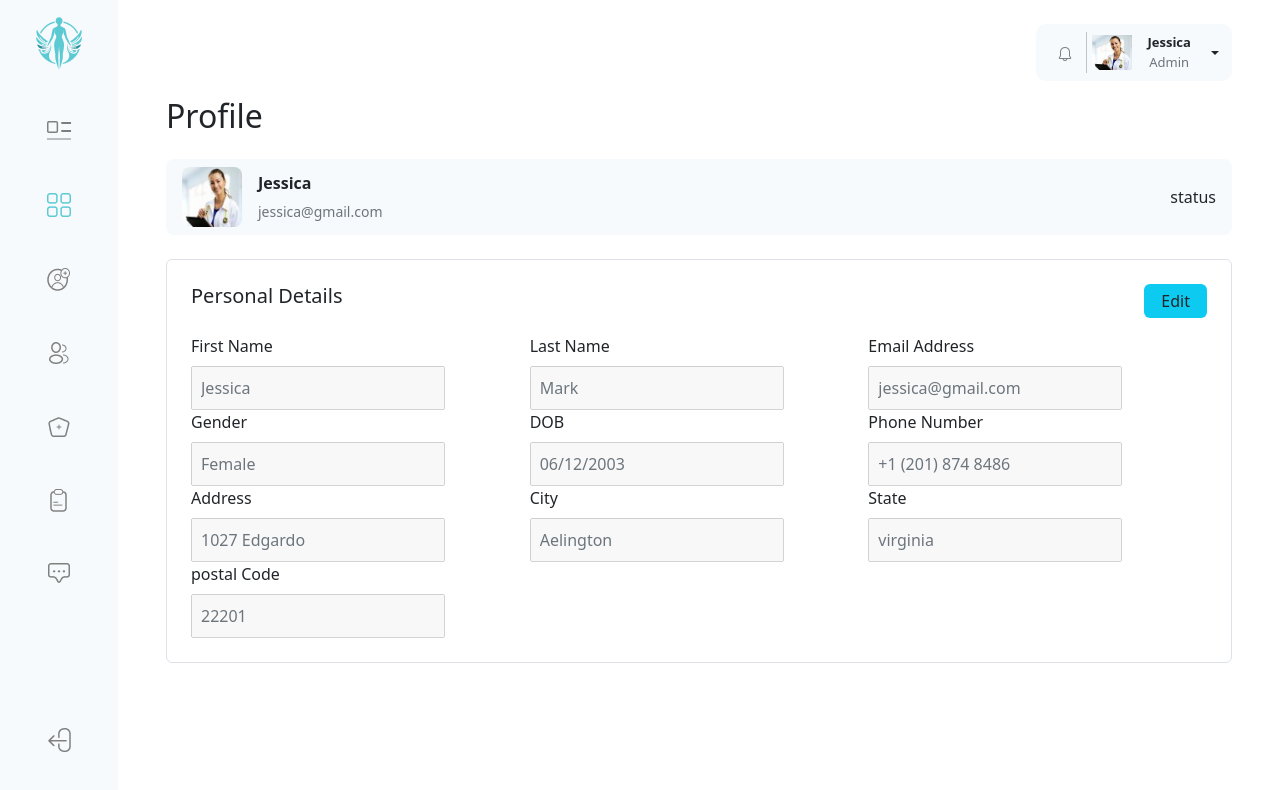
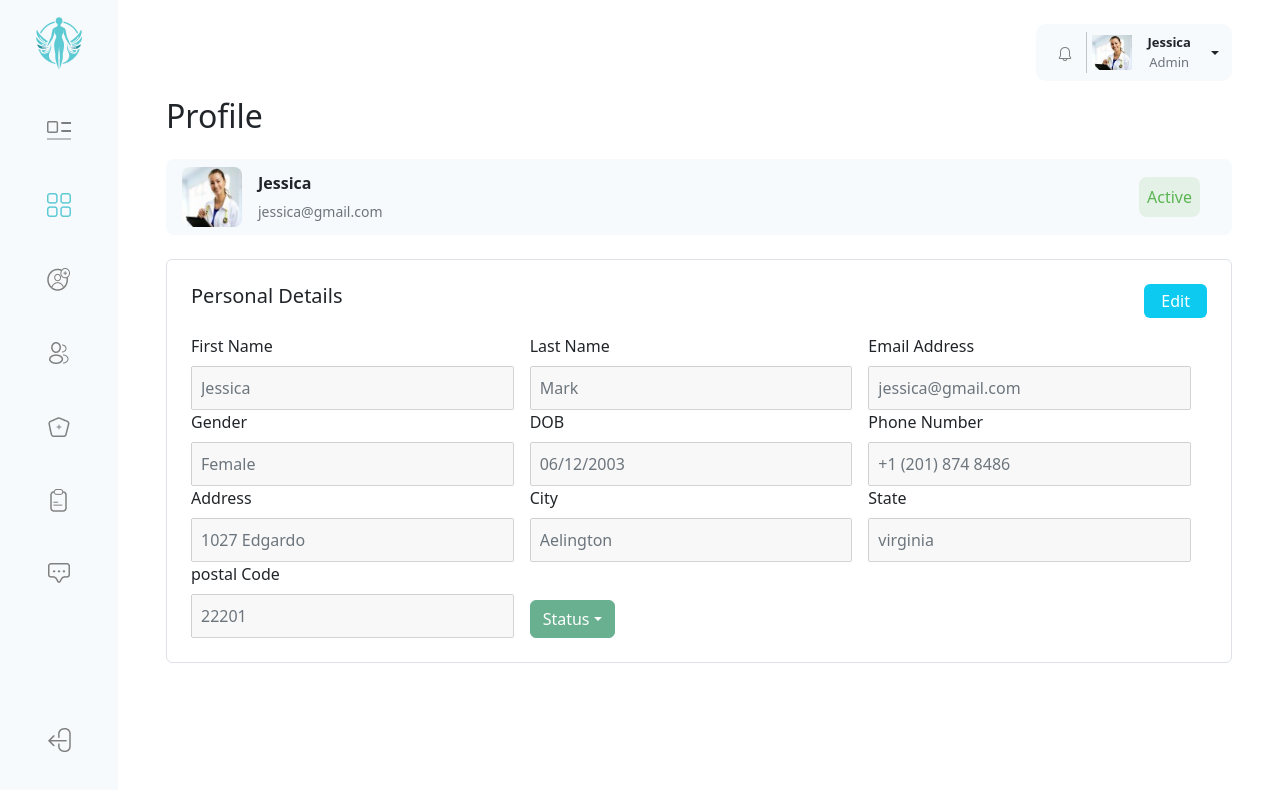
Before and after one commit to Nithish1206/myapp, a React (Create React App) app: page /Profile in a window 1280 px wide. Shown: the top 790 px of the page. Built offline with nearby package versions, Linux system fonts and the light colour scheme.

Commit message:
updated home page and active status

```diff
--- a/src/App.css
+++ b/src/App.css
@@ -2,3 +2,9 @@
   margin: 0;
   padding: 0;
 }
+.col1 {
+  background-color: #f7fafcff;
+}
+.col1 {
+  color: #b55252;
+}
--- a/src/App.js
+++ b/src/App.js
@@ -1,11 +1,12 @@
 import "./App.css";
 import * as React from "react";
 import { useState } from "react";
-import Home from "./components/Home";
 import { BrowserRouter, Routes, Route } from "react-router-dom";
 import Dashboard from "./components/Dashboard";
 import Profile from "./components/Profile";
-import Login from "./components/Login";
+import { Row, Col } from "react-bootstrap";
+import SideBar from "./components/SideBar";
+import Navigation from "./components/Navigation";
 
 function App() {
   const [details, setDetails] = useState([
@@ -24,12 +25,19 @@ function App() {
 
   return (
     <BrowserRouter>
-      <Routes>
-        <Route path="/" element={<Home />} />
-        <Route path="/Login" element={<Login />} />
-        <Route path="/Dashboard" element={<Dashboard />} />
-        <Route path="/Profile" element={<Profile User={User} setUser={setUser} details={details} setDetails={setDetails} />} />
-      </Routes>
+      <Row className="vh-100 m-0 p-0">
+        <Col xs={1} className="col1 p-0 m-0 w-auto">
+          <SideBar />
+        </Col>
+        <Col className="p-0 m-0">
+          <Navigation name={User[0]} />
+          <Routes>
+            <Route path="/" />
+            <Route path="/Dashboard" element={<Dashboard />} />
+            <Route path="/Profile" element={<Profile User={User} setUser={setUser} details={details} setDetails={setDetails} />} />
+          </Routes>
+        </Col>
+      </Row>
     </BrowserRouter>
   );
 }
--- a/src/components/CSS/Home.css
+++ /dev/null
@@ -1,3 +0,0 @@
-.col1 {
-  background-color: #f7fafcff;
-}
--- a/src/components/Dashboard.jsx
+++ b/src/components/Dashboard.jsx
@@ -5,8 +5,6 @@ import PE from "../Assests/Frame 20.png";
 import PIT from "../Assests/Frame 22.png";
 import RP from "../Assests/Frame 21.png";
 import "./CSS/Dashboard.css";
-import SideBar from "./SideBar";
-import Navigation from "./Navigation";
 
 const Dashboard = () => {
   const box1 = { title: "Patients Enrolled", count: 120, img: PE };
@@ -29,12 +27,6 @@ const Dashboard = () => {
     );
   }
   return (
-    <Row className="vh-100 m-0 p-0">
-      <Col xs={1} className="col1 p-0 m-0 w-auto">
-        <SideBar />
-      </Col>
-      <Col className="p-0 m-0">
-        <Navigation />
     <div className="ms-5 m-0 p-0">
       <Row className="w-100">
         <h2 className="w-100 mt-3">Dashboard</h2>
@@ -46,8 +38,6 @@ const Dashboard = () => {
         <Col></Col>
       </Row>
     </div>
-      </Col>
-    </Row>
   );
 };
 
--- a/src/components/Home.jsx
+++ /dev/null
@@ -1,20 +0,0 @@
-import React from "react";
-import { Row, Col } from "react-bootstrap";
-import SideBar from "./SideBar";
-import "./CSS/Home.css";
-import Navigation from "./Navigation";
-
-const Home = () => {
-  return (
-    <Row className="vh-100 m-0 p-0">
-      <Col xs={1} className="col1 p-0 m-0 w-auto">
-        <SideBar />
-      </Col>
-      <Col className="p-0 m-0">
-        <Navigation />
-      </Col>
-    </Row>
-  );
-};
-
-export default Home;
--- a/src/components/Navigation.jsx
+++ b/src/components/Navigation.jsx
@@ -5,13 +5,12 @@ import { Dropdown } from "react-bootstrap";
 import "./CSS/Navigation.css";
 import { Link } from "react-router-dom";
 
-const Navigation = ({ User }) => {
+const Navigation = ({ name }) => {
   const profile = {
     Pic: profilePic,
-    name: "Jessica",
+    name: name,
     Role: "Admin",
   };
-  console.log(User);
   return (
     <div className="w-100 d-flex justify-content-end p-0 m-0 pe-5 pt-4">
       <div className="navDiv d-flex justify-content-end p-2">
--- a/src/components/Profile.jsx
+++ b/src/components/Profile.jsx
@@ -1,23 +1,27 @@
 import React, { useState } from "react";
 import "./CSS/Profile.css";
-import { Row, Col } from "react-bootstrap";
-import SideBar from "./SideBar";
-import Navigation from "./Navigation";
+import { Row, Col, DropdownButton } from "react-bootstrap";
+import { Dropdown } from "react-bootstrap";
 import profilePic from "../Assests/doc.jpg";
 
 const Profile = ({ User, setUser, details, setDetails }) => {
   const [edit, setEdit] = useState(true);
-
-  // const [userName, setUserName] = useState(details.filter((d) => d.lable === "First Name")[0].value);
-  // const [Email, setEmail] = useState(details.filter((d) => d.lable === "Email Address")[0].value);
+  ///Handle Status
+  const [status, setStatus] = useState(["Active", "#5BB552", "#E4F1E7"]);
+  const handleStatusActive = (e) => {
+    setStatus([e, "#5BB552", "#E4F1E7"]);
+  };
+  const handleStatusInactive = (e) => {
+    setStatus([e, "#b55252", "#f1e4e4"]);
+  };
 
   ////inputFeild
   const inputFeild = (datas) => {
     const outlist = datas.map((data) => (
       <Col lg={4} key={data.lable} className="p-0 m-0">
-        <div className="m-auto">
+        <div className="m-auto pe-3">
           <label className="d-flex pb-2">{data.lable}</label>
-          <input type={data.type} value={data.value} onChange={(e) => handleChange(data, e.target.value)} disabled={edit} className="p-2 w-75 text-secondary" />
+          <input type={data.type} value={data.value} onChange={(e) => handleChange(data, e.target.value)} disabled={edit} className="p-2 w-100 text-secondary" />
         </div>
       </Col>
     ));
@@ -25,28 +29,19 @@ const Profile = ({ User, setUser, details, setDetails }) => {
   };
 
   ///Handle Change
-  const handleChange = (data, values) => {
-    const updateValue = details.map((detail) => (detail.lable === data.lable ? { ...detail, value: values } : detail));
-    //console.log(updateValue);
+  const handleChange = (data, Currentvalues) => {
+    const updateValue = details.map((detail) => (detail.lable === data.lable ? { ...detail, value: Currentvalues } : detail));
     setDetails(updateValue);
   };
 
   const handleClick = () => {
     setUser([details.filter((d) => d.lable === "First Name")[0].value, details.filter((d) => d.lable === "Email Address")[0].value]);
-    // setUserName(details.filter((d) => d.lable === "First Name")[0].value);
-    // setEmail(details.filter((d) => d.lable === "Email Address")[0].value);
     setEdit(!edit);
   };
   const userName = User[0];
   const Email = User[1];
 
   return (
-    <Row className="vh-100 m-0 p-0">
-      <Col xs={1} className="col1 p-0 m-0 w-auto">
-        <SideBar />
-      </Col>
-      <Col className="p-0 m-0">
-        <Navigation name={userName} />
     <div className="ms-5 m-0 p-0 me-5">
       <Row className="w-100 m-0 p-0">
         <h2 className="w-100 mt-3 m-0 p-0">Profile</h2>
@@ -62,8 +57,10 @@ const Profile = ({ User, setUser, details, setDetails }) => {
               </p>
             </div>
           </div>
-              <div className="d-flex align-items-center">
-                <p className="m-0 p-0">status</p>
+          <div className="d-flex align-items-center pe-3">
+            <p className="m-0 p-0 p-2 rounded-3" style={{ color: status[1], backgroundColor: status[2] }}>
+              {status[0]}
+            </p>
           </div>
         </div>
       </Row>
@@ -74,17 +71,35 @@ const Profile = ({ User, setUser, details, setDetails }) => {
               <h5>Personal Details</h5>
             </div>
             <div>
-                  <button className="btn px-3 py-1 no-border bg-info" onClick={() => handleClick()}>
+              <button className="btn px-3 py-1 no-border bg-info text-white" onClick={() => handleClick()}>
                 {edit ? "Edit" : "Save"}
               </button>
             </div>
           </div>
         </Row>
-            <Row className="m-0 p-0 d-flex justify-content-start mt-3 ">{inputFeild(details)}</Row>
-          </Row>
+        <Row className="m-0 p-0 d-flex justify-content-start mt-3 ">
+          {inputFeild(details)}
+          <Col lg={4} className="p-0 m-0 d-flex align-items-end">
+            <div>
+              <DropdownButton variant="success" title="Status" disabled={edit}>
+                <Dropdown.Item
+                  onClick={(e) => {
+                    handleStatusActive(e.target.innerHTML);
+                  }}>
+                  Active
+                </Dropdown.Item>
+                <Dropdown.Item
+                  onClick={(e) => {
+                    handleStatusInactive(e.target.innerHTML);
+                  }}>
+                  InActive
+                </Dropdown.Item>
+              </DropdownButton>
             </div>
           </Col>
         </Row>
+      </Row>
+    </div>
   );
 };
 
```
Lines whose indentation alone changed are shown as unchanged.
